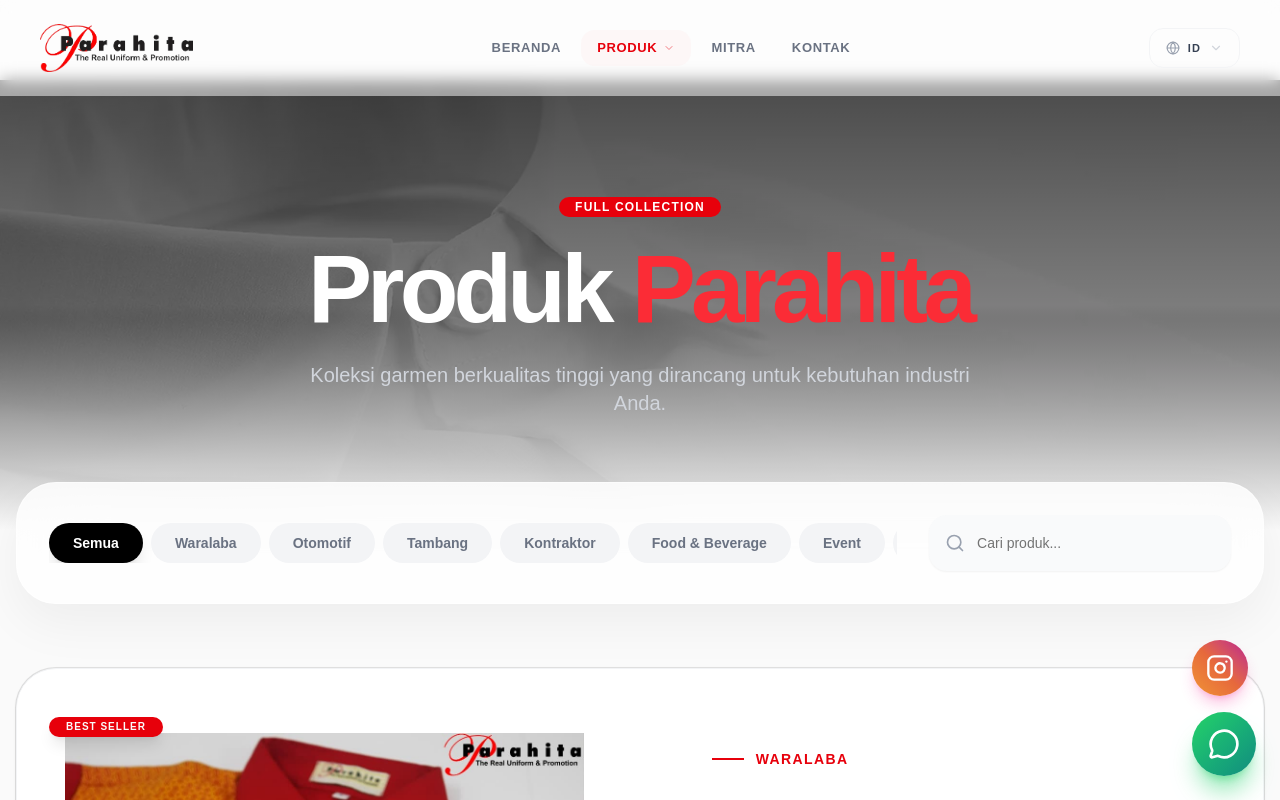
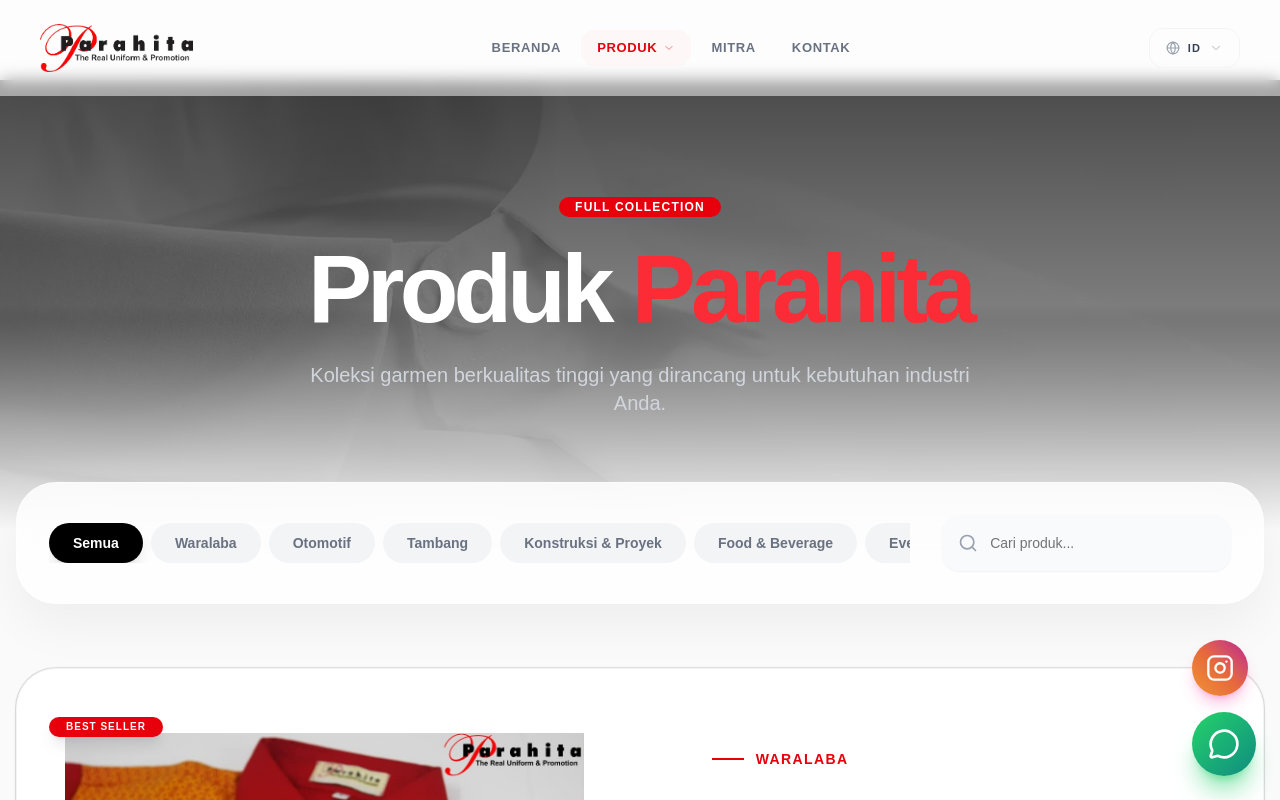
Before and after one commit to padji28-source/SeragamParahita, a React (Vite) app: page /products in a window 1280 px wide. Shown: the top 800 px of the page. Built offline with nearby package versions, Linux system fonts and the light colour scheme.

Commit message:
Update constants.ts

```diff
--- a/src/constants.ts
+++ b/src/constants.ts
@@ -49,8 +49,8 @@ export const PRODUCTS: Product[] = [
   },
   {
     id: '4',
-    name: 'Seragam Kontraktor',
-    category: 'Kontraktor',
+    name: 'Seragam Konstruksi & Proyek',
+    category: 'Konstruksi & Proyek',
     image: '/waskita2.jpg',
     images: ['/waskita.jpg', '/waskita0.png', '/waskita1.jpg'],
     badge: 'Professional',
```
